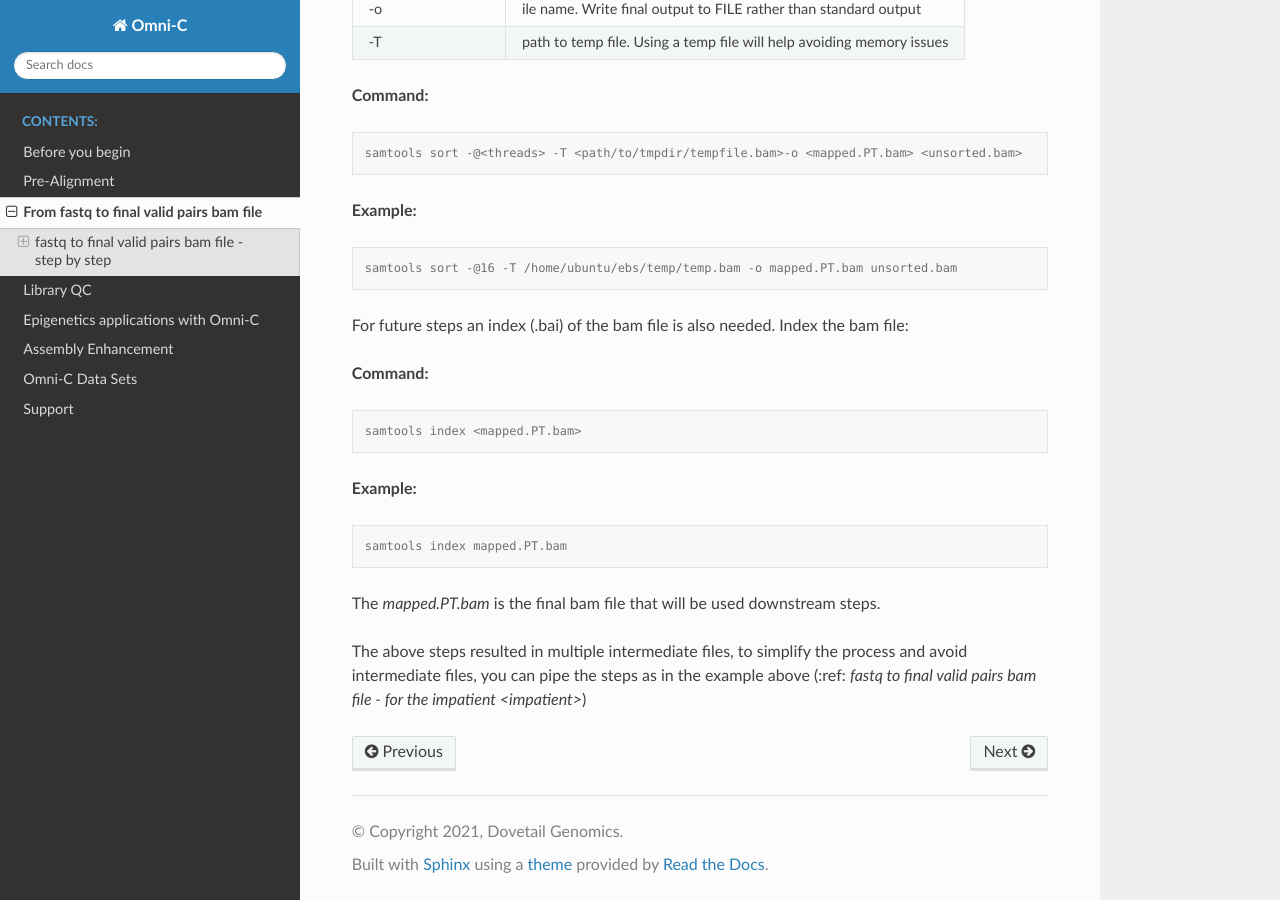
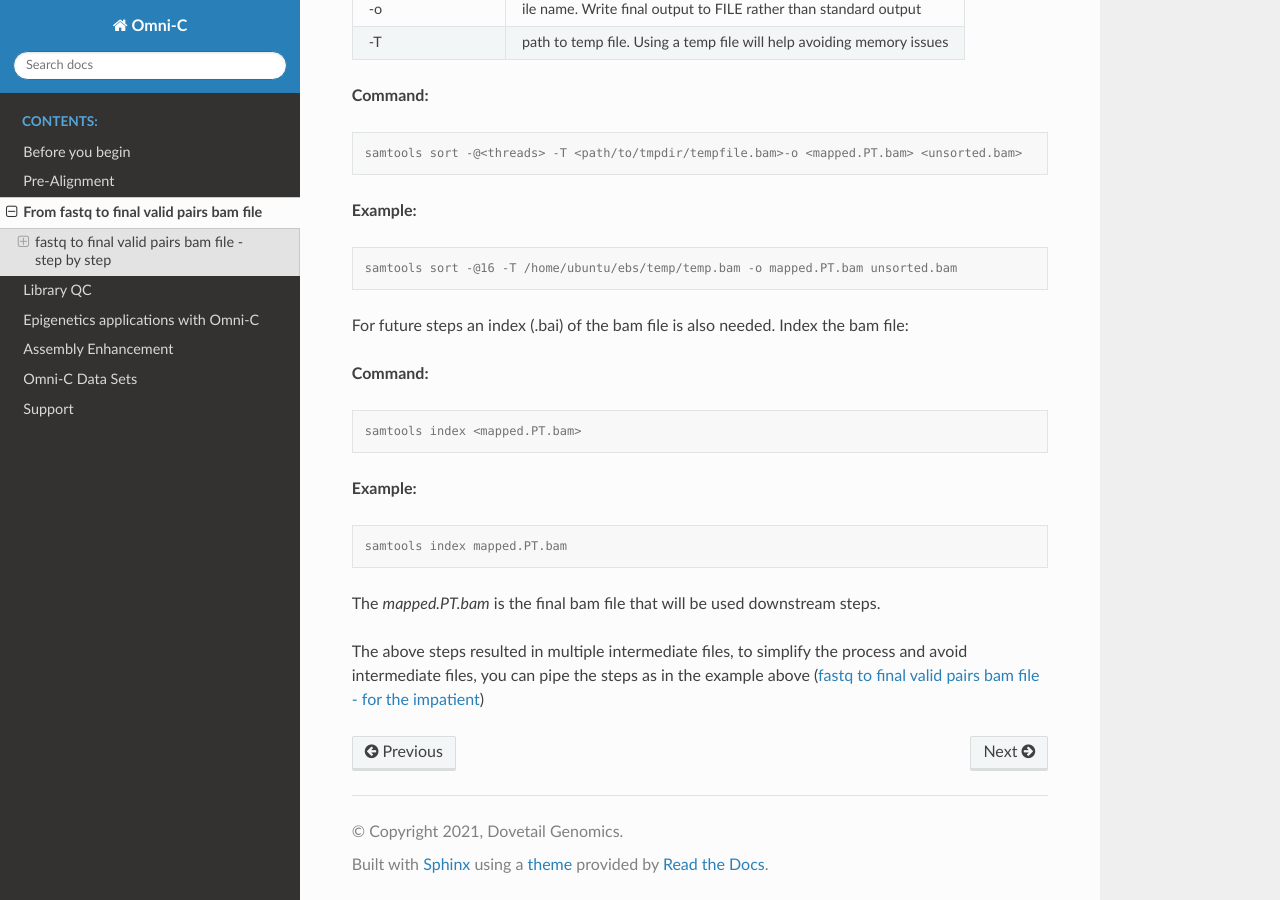
Before and after one commit to dovetail-genomics/Omni-C, a Sphinx documentation site: the page built from docs/source/fastq_to_bam.rst, in a window 1280 px wide and 900 px high, scrolled down 5553 px. Built offline with Sphinx 7.4.7 and the Read the Docs theme 2.0.0, drawn with Linux system fonts in a browser that asks for light colours; some of the changed text lies outside the part shown.

Commit message:
minor edits

````diff
--- a/docs/source/fastq_to_bam.rst
+++ b/docs/source/fastq_to_bam.rst
@@ -151,7 +151,7 @@
 
 ``pairtools dedup`` detects molecules that could be formed via PCR duplication and tags them as “DD” pair type. These pairs should be excluded from downstream analysis. Use the pairtools dedup command with the `--output-stats` option to save the dup stats into a text file.
 
-``pairtools dedup``` options:
+``pairtools dedup`` options:
 
 .. csv-table::
    :file: tables/dedup.csv
@@ -253,4 +253,4 @@
 The `mapped.PT.bam` is the final bam file that will be used downstream steps.
 
 
-The above steps resulted in multiple intermediate files, to simplify the process and avoid intermediate files, you can pipe the steps as in the example above (:ref: `fastq to final valid pairs bam file - for the impatient <impatient>`)
+The above steps resulted in multiple intermediate files, to simplify the process and avoid intermediate files, you can pipe the steps as in the example above (:ref:`fastq to final valid pairs bam file - for the impatient<impatient>`)
--- a/docs/source/index.rst
+++ b/docs/source/index.rst
@@ -25,11 +25,11 @@
   - Shotgun sequencing-like even genome coverage enabling SNP calling, chromosome phasing and structural variant detection
   - Lower sequencing burden to reach desired sequence depth saving time and cost
 
-- SNPs & Chromosome Phasing: The even sequence coverage from Omni-C™ libraries enables genome-wide SNP calling and downstream applications reliant on SNP information, such as chromosome phasing due to low switch error rates. Omni-C™ technology offers the best possible approach for whole genome physical phasing using Illumina short reads.
+- SNPs and chromosome phasing: The even sequence coverage from Omni-C™ libraries enables genome-wide SNP calling and downstream applications reliant on SNP information, such as chromosome phasing due to low switch error rates. Omni-C™ technology offers the best possible approach for whole genome physical phasing using Illumina short reads.
 
-- Large SVs Are Captured In Omni-C™ Data: The proximity ligation data can be used to detect and confirm chromosomal rearrangements in cancer samples at a high resolution. Using open-source software tools such as HiGlass, contact matrices enable the quick visualization of such large structural variants.
+- Large SVs are aaptured in Omni-C™ data: The proximity ligation data can be used to detect and confirm chromosomal rearrangements in cancer samples at a high resolution. Using open-source software tools such as HiGlass, contact matrices enable the quick visualization of such large structural variants.
 
-- This guide will take you step by step on how to QC your Omni-C library, how to interparate the QC results and how to generate :ref:`contact maps <GCM>`, study :ref: `chromatin structure<ITAD>`, use Omni-C data analyzing and enhancing your assembly and more. If you don't yet have a sequenced Omni-C library and you want to get familiar with the data, you can download Omni-C sequenced libraries from our publicaly available :ref:`data sets<DATASETS>`.
+- This guide will take you step by step on how to QC your Omni-C library, how to interparate the QC results and how to generate :ref:`contact maps <GCM>`, study :ref:`chromatin structure<ITAD>`, use Omni-C data analyzing and enhancing your assembly and more. If you don't yet have a sequenced Omni-C library and you want to get familiar with the data, you can download Omni-C sequenced libraries from our publicaly available :ref:`data sets<DATASETS>`.
 
 - The QC process starts with aligning the reads to a reference genome then retaining high quality mapped reads. From there the mapped data will be used to generating a pairs file with pairtools, which categorizes pairs by read type and insert distance, this step both flags and removes PCR duplicates. Once pairs are categorized, counts of each class are summed and reported.
 
--- a/docs/source/tables/alignment.csv
+++ b/docs/source/tables/alignment.csv
@@ -1,10 +1,10 @@
 Parameter,Alignment function
 mem,"set the bwa to use the BWA-MEM algorithm, a fast and accurate alignment algorithm optimized for sequences in the range of 70bp to 1Mbp"
--5,"for split alignment, take the alignment with the smallest coordinate (5' end) as primary, the mapq assignment of the primary alignment is calculated independent of the 3' alignment"
--S,skip mate rescue
--P,skip pairing; mate rescue performed unless -S also in use
--T0,"The T flag set the minimum mapping quality of alignments to output, at this stage we want all the alignments to be recorded and thus T is set up to 0, (this will allow us to gather full stats of the library, at later stage we will filter the alignments by mapping quality"
--t,"number of threads, default is 1. Set the numbers of threads to not more than the number of cores that you have on your machine (If you don'd know the number of cores, used the command lscpu and multiply Thread(s) per core x Core(s) per socket x Socket(s))"
-*.fasta or *.fa,"Path to a reference file, ending with .fa or .fasta, e,g, hg38.fasta"
-*.fastq or *.fastq.gz,"Path to two fastq files; path to read 1 fastq file, followed by fastq file of read 2 (usually labeled as R1 and R2, respectively). Files can be in their compressed format (.fastq.gz) or uncompressed (.fastq). In case your library sequence is divided to multiple fastq files, you can use a process substitution < with the cat command (see example below)"
--o,sam file name to use for output results [stdout]. You can choose to skip the -o flag if you are piping the output to the next command using '|'
+\-5,"for split alignment, take the alignment with the smallest coordinate (5' end) as primary, the mapq assignment of the primary alignment is calculated independent of the 3' alignment"
+\-S,skip mate rescue
+\-P,skip pairing; mate rescue performed unless -S also in use
+\-T0,"The T flag set the minimum mapping quality of alignments to output, at this stage we want all the alignments to be recorded and thus T is set up to 0, (this will allow us to gather full stats of the library, at later stage we will filter the alignments by mapping quality"
+\-t,"number of threads, default is 1. Set the numbers of threads to not more than the number of cores that you have on your machine (If you don'd know the number of cores, used the command lscpu and multiply Thread(s) per core x Core(s) per socket x Socket(s))"
+\*.fasta or \*.fa,"Path to a reference file, ending with .fa or .fasta, e,g, hg38.fasta"
+\*.fastq or \*.fastq.gz,"Path to two fastq files; path to read 1 fastq file, followed by fastq file of read 2 (usually labeled as R1 and R2, respectively). Files can be in their compressed format (.fastq.gz) or uncompressed (.fastq). In case your library sequence is divided to multiple fastq files, you can use a process substitution < with the cat command (see example below)"
+\-o,sam file name to use for output results [stdout]. You can choose to skip the -o flag if you are piping the output to the next command using '|'
--- a/docs/source/tables/parse.csv
+++ b/docs/source/tables/parse.csv
@@ -5,5 +5,5 @@
 nproc-in,"integer, e.g. 16","pairtools has an automatic-guess function to identify the format of the input file, whether it is compressed or not. When needed, the input is decompressed by bgzip/lz4c. The option nproc-in set the number of processes used by the auto-guessed input decompressing command, if not specified, default is 3"
 nproc-out,"integer, e.g. 16","pairtools automatic-guess the desired format of the output file (compressed or not compressed, based on file name extension). When needed, the output is compressed by bgzip/lz4c. The option nproc-out set the number of processes used by the auto-guessed output compressing command, if not specified, default is 8"
 chroms-path,,"path to .genome file, e.g. hg38.genome"
-*.sam,,path to sam file used as an input. If you are piping the input (stdin) skip this option
-*pairsam,,name of pairsam file for writing output results. You can choose to skip and pipe the output directly to the next commad (pairtools sort)
+\*.sam,,path to sam file used as an input. If you are piping the input (stdin) skip this option
+\*pairsam,,name of pairsam file for writing output results. You can choose to skip and pipe the output directly to the next commad (pairtools sort)
````
Also changed, not shown: other parts of docs/source/fastq_to_bam.rst (+2 -2 lines).
